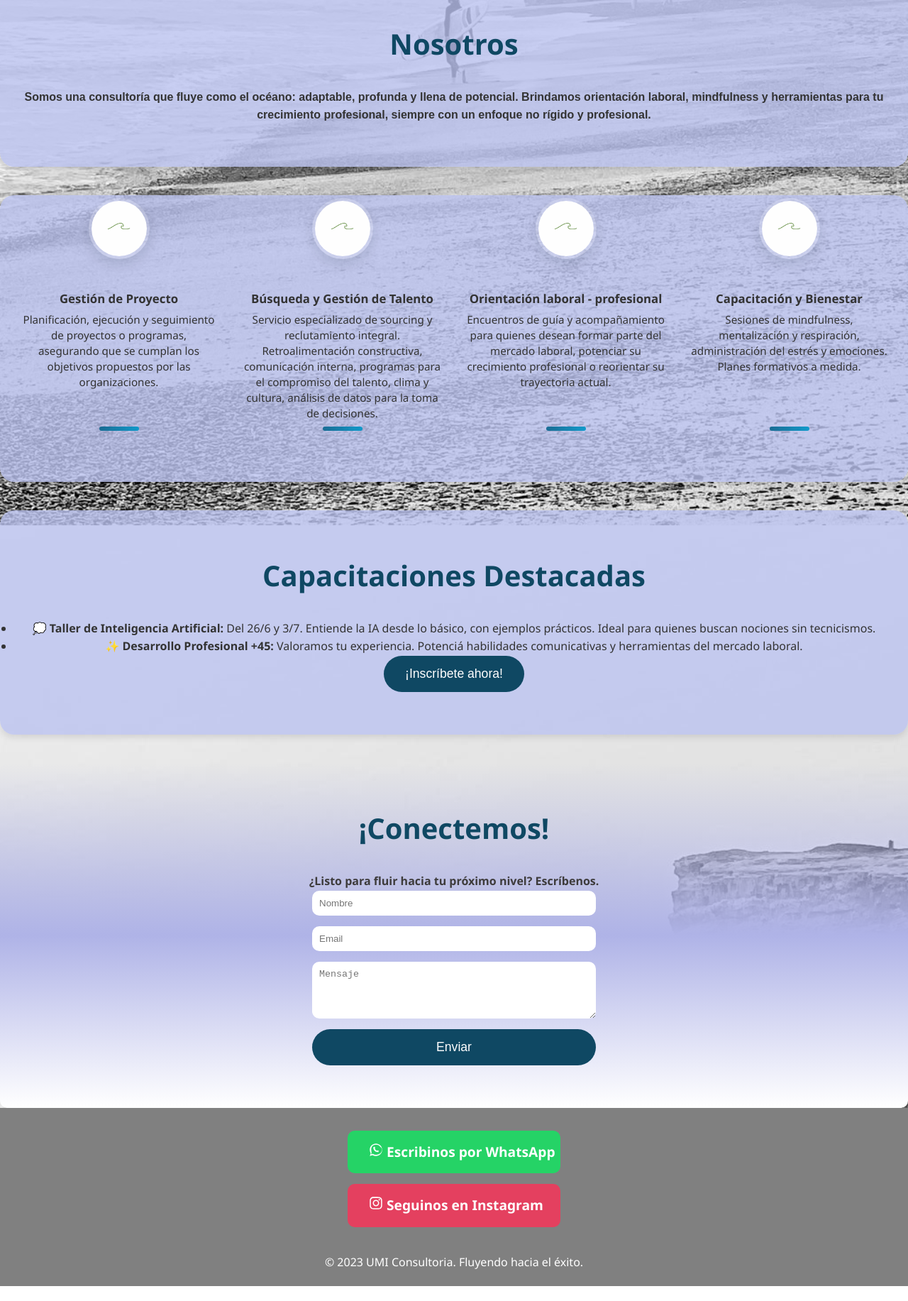
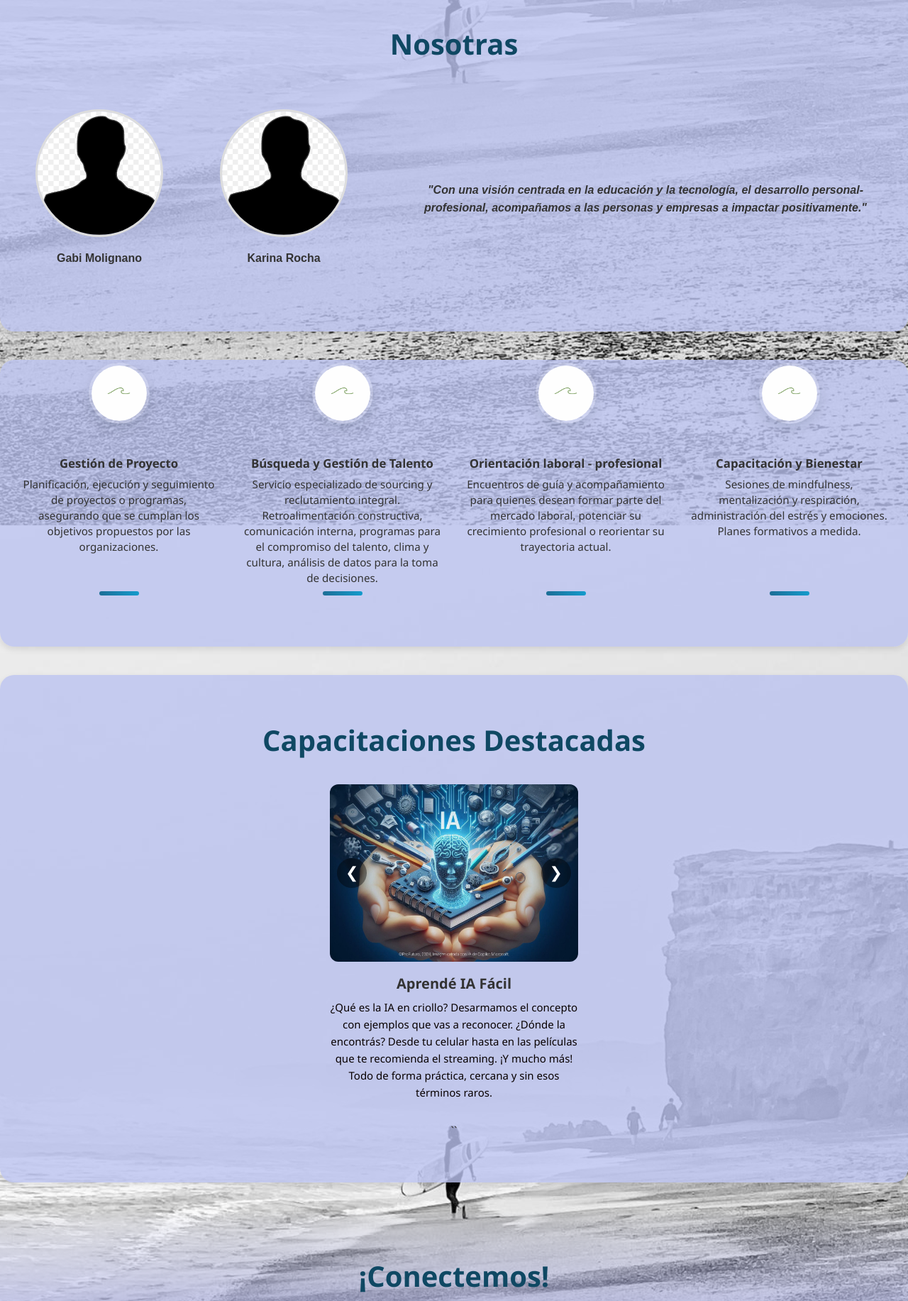
Before and after one commit to Noelia-Cavallo/uma-consulting-web, a plain HTML site: page index.html in a window 1280 px wide. Shown: the part 860-2693 px from the top of the page at 71% size. Before the commit the page ends 2672 px from the top, so only its background shows below. Drawn offline with Linux system fonts and the light colour scheme; a web font is replaced by a local one.

Commit message:
Update index.html

```diff
--- a/index.html
+++ b/index.html
@@ -20,7 +20,7 @@
         </div>
         <nav>
             <ul>
-                <li><a href="#about">Nosotros</a></li>
+                <li><a href="#about">Nosotras</a></li>
                 <li><a href="#services">Servicios</a></li>
                 <li><a href="#trainings">Capacitaciones</a></li>
                 <li><a href="#contact">Contacto</a></li>
@@ -30,22 +30,31 @@
 
     <section class="hero">
         <div class="hero-content">
-            <div><h1>Consultoría</h1></div>
-                <div class="frase">
-                    <h3>“El desarrollo personal es como una ola:
-                 comienza en silencio, crece con constancia
-                 y transforma todo a su paso.” <span>Dalai Lama</span></h3>
-                </div>
+            <div><h1>Talento en Acción</h1></div>
+
                  <div class="subtitulo">
                 <p>Consultoría y gestión de proyectos con propósito. Capacitaciones para crecer.</p>
-                <button class="cta-button">¡Escribinos para empezar!</button>
+
                 </div>
         </div>
     </section>
 
     <section id="about" class="about">
-        <h2>Nosotros</h2>
-        <p>Somos una consultoría que fluye como el océano: adaptable, profunda y llena de potencial. Brindamos orientación laboral, mindfulness y herramientas para tu crecimiento profesional, siempre con un enfoque no rígido y profesional.</p>
+        <h2>Nosotras</h2>
+        <div class="container">
+          <div class="people">
+           <div class="person">
+            <img src="/imagenes/png-clipart-computer-icons-person-black-shadow-silhouette-avatar-thumbnail.png" alt="Persona 1">
+            <p class="name">Gabi Molignano</p>
+           </div>
+           <div class="person">
+            <img src="/imagenes/png-clipart-computer-icons-person-black-shadow-silhouette-avatar-thumbnail.png" alt="Persona 2">
+            <p class="name">Karina Rocha</p>
+           </div>
+          </div>
+          <p class="phrase">"Con una visión centrada en la educación y la tecnología, el desarrollo personal-profesional, acompañamos a las personas y empresas a impactar positivamente."</p>
+        </div>
+
     </section>
 
     <section id="services" class="services">
@@ -97,27 +106,48 @@
 
     <section id="trainings" class="trainings">
         <h2>Capacitaciones Destacadas</h2>
-        <ul>
-            <li><strong>💭 Taller de Inteligencia Artificial:</strong> Del 26/6 y 3/7. Entiende la IA desde lo básico, con ejemplos prácticos. Ideal para quienes buscan nociones sin tecnicismos.</li>
-            <li><strong>✨ Desarrollo Profesional +45:</strong> Valoramos tu experiencia. Potenciá habilidades comunicativas y herramientas del mercado laboral.</li>
-        </ul>
-        <button class="cta-button">¡Inscríbete ahora!</button>
+ <div class="carousel-container">
+
+    <div class="carousel">
+
+        <div class="carousel-item active" data-title="Aprendé IA Fácil"
+             data-text="¿Qué es la IA en criollo? Desarmamos el concepto con ejemplos que vas a reconocer.
+¿Dónde la encontrás? Desde tu celular hasta en las películas que te recomienda el streaming.
+¡Y mucho más! Todo de forma práctica, cercana y sin esos términos raros.">
+            <img src="imagenes/IA-Microsof-1536x864.jpg" alt="">
+        </div>
+
+        <div class="carousel-item" data-title="Evaluación de CV"
+             data-text="Mejoramos tu currículum para aumentar tus oportunidades laborales.">
+            <img src="imagenes/evaluacioncv.png" alt="">
+        </div>
+
+        <div class="carousel-item" data-title="Habilidades Blandas"
+             data-text="Potenciá tus habilidades personales para comunicarte mejor, trabajar en equipo y liderar con confianza.">
+            <img src="imagenes/softkills.png" alt="">
+        </div>
+
+        <!-- Flechas -->
+        <button class="prev">❮</button>
+        <button class="next">❯</button>
+    </div>
+
+    <!-- TÍTULO Y FRASE DINÁMICOS -->
+    <h3 id="carouselTitle"></h3>
+    <p id="carouselText"></p>
+
+</div>
+``
+
+
+
     </section>
 
     <section id="contact" class="contact">
         <h2>¡Conectemos!</h2>
-        <p>¿Listo para fluir hacia tu próximo nivel? Escríbenos.</p>
-        <form action="#" method="post">
-            <input type="text" placeholder="Nombre" required>
-            <input type="email" placeholder="Email" required>
-            <textarea placeholder="Mensaje" rows="4" required></textarea>
-            <button type="submit" class="cta-button">Enviar</button>
-        </form>
-    </section>
-
-  <footer>
-    <div class="social-links">
-        <a href="https://wa.me/TUNUMERO" target="_blank" class="social-button whatsapp-btn">
+        <p>¿Listo para fluir hacia tu próximo nivel?</p>
+        <div class="social-links">
+        <a href="https://wa.me/+5491151169710" target="_blank" class="social-button whatsapp-btn">
             <svg xmlns="http://www.w3.org/2000/svg" width="20" height="20" fill="currentColor" viewBox="0 0 448 512">
           <path d="M380.9 97.1C339 55.2 283.1 32 224 32 100.3 32 0 132.3 0 256c0 45.2 12 89.4 34.8 128.1L0 480l98.5-34.3C136.6 468 179.9 480 224 480c123.7 0 224-100.3 224-224 0-59.1-23.2-115-67.1-158.9zM224 433.9c-38.7 0-76.6-10.4-109.7-30.1l-7.8-4.6-58.5 20.4 20.4-58.5-4.6-7.8C62.5 320.6 52.1 282.7 52.1 244 52.1 142 122 72.1 224 72.1c54.3 0 105.3 21.1 143.7 59.4S440 189.7 440 244c0 102-69.9 189.9-216 189.9zm100.7-138.5l-34.7-17.4c-4.7-2.3-10.1-1.5-13.8 2l-14.4 14.7c-34.8-17.8-62.7-45.7-80.5-80.5l14.7-14.4c3.5-3.7 4.3-9.1 2-13.8l-17.4-34.7c-3.4-6.7-11.6-9.3-18-5.9l-25.1 12.6c-6.6 3.3-10.7 10.1-10.7 17.3 0 91.7 74.3 166 166 166 7.2 0 14-4.1 17.3-10.7l12.6-25.1c3.4-6.4.8-14.6-5.9-18z"/>
         </svg>
@@ -130,8 +160,47 @@
         Seguinos en Instagram
         </a>
     </div>
+    </section>
+
+  <footer>
+
     <p>&copy; 2023 UMI Consultoria. Fluyendo hacia el éxito.</p>
 
 </footer>
+<script>
+const items = document.querySelectorAll('.carousel-item');
+const prev = document.querySelector('.prev');
+const next = document.querySelector('.next');
+
+const title = document.getElementById('carouselTitle');
+const text = document.getElementById('carouselText');
+
+let index = 0;
+
+// Mostrar slide + título + texto
+function updateSlide(i) {
+    items.forEach(item => item.classList.remove('active'));
+    items[i].classList.add('active');
+
+    title.textContent = items[i].dataset.title;
+    text.textContent = items[i].dataset.text;
+}
+
+// Inicializar
+updateSlide(index);
+
+// Botón anterior
+prev.addEventListener('click', () => {
+    index = (index - 1 + items.length) % items.length;
+    updateSlide(index);
+});
+
+// Botón siguiente
+next.addEventListener('click', () => {
+    index = (index + 1) % items.length;
+    updateSlide(index);
+})
+
+</script>
 </body>
 </html>
```
